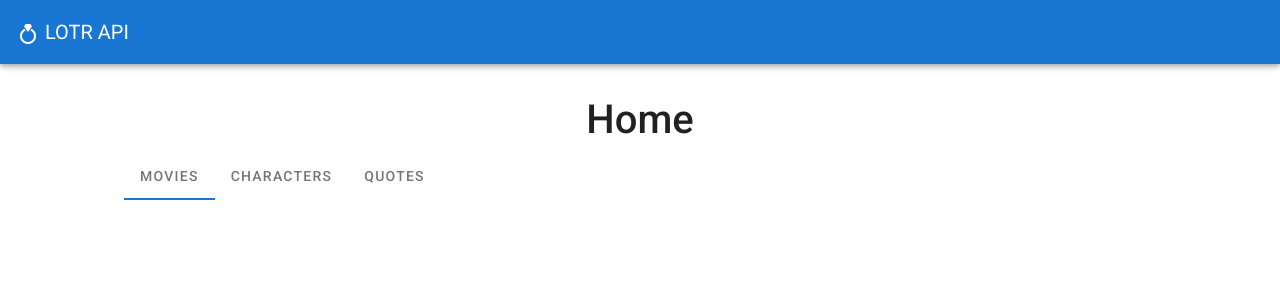
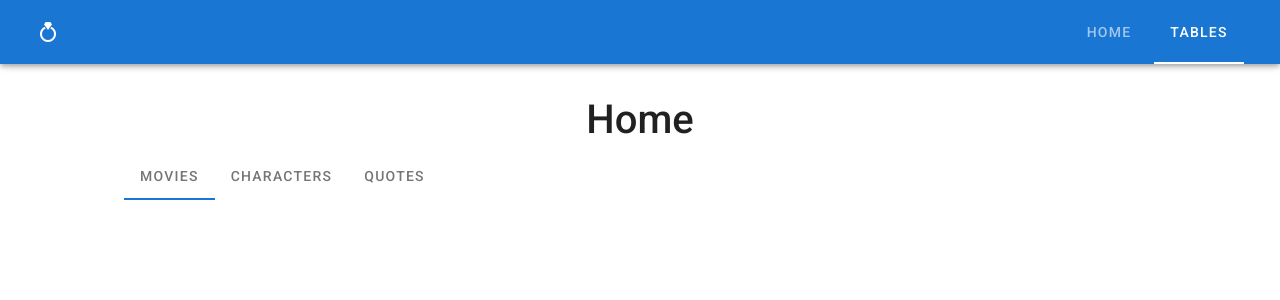
Before and after one commit to julioct99/lotr-api, a Vue app: page /tables in a window 1280 px wide. Shown: the top 300 px of the page. Built offline with nearby package versions, Linux system fonts and the light colour scheme.

Commit message:
Add superior routing navigation

```diff
--- a/src/App.vue
+++ b/src/App.vue
@@ -5,14 +5,19 @@
       color="primary"
       dark
     >
+      <v-icon class="ms-5">mdi-ring</v-icon>
 
-      <v-toolbar-title>
-        <v-icon>mdi-ring</v-icon>
-        LOTR API
-      </v-toolbar-title>
-
-      <v-spacer></v-spacer>
-      <!-- <v-button></v-button> -->
+      <v-tabs
+        right
+        class="mr-5"
+      >
+        <v-tab to="/">
+          HOME
+        </v-tab>
+        <v-tab to="/tables">
+          TABLES
+        </v-tab>
+      </v-tabs>
     </v-app-bar>
 
     <v-main>
--- a/src/views/Home.vue
+++ b/src/views/Home.vue
@@ -22,6 +22,5 @@ export default {
 
   name: 'Home',
 
-
 }
 </script>
```
